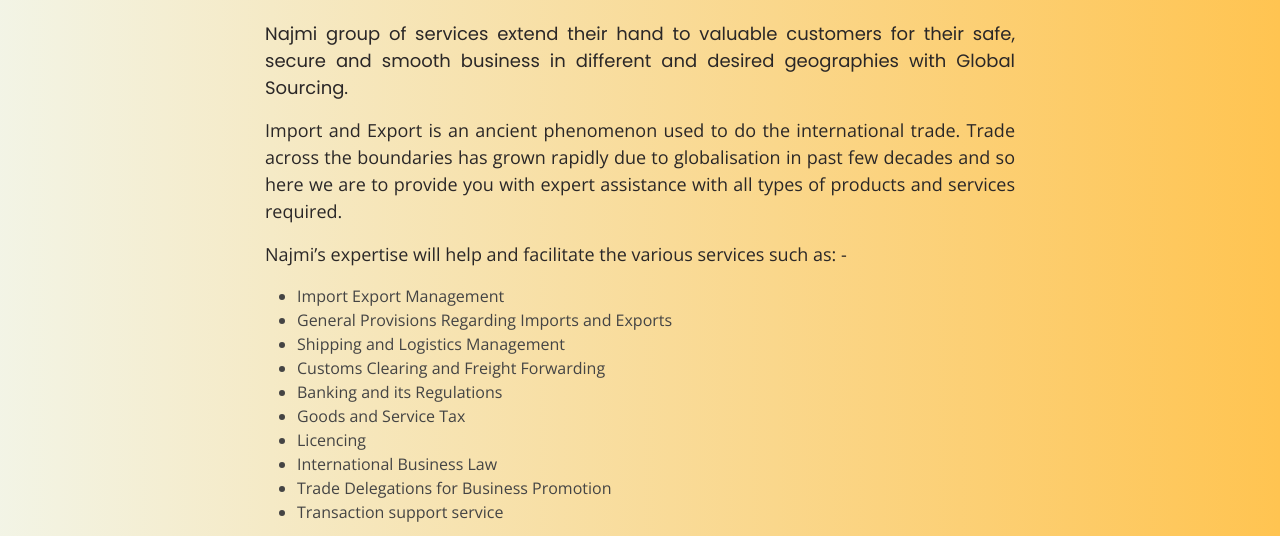
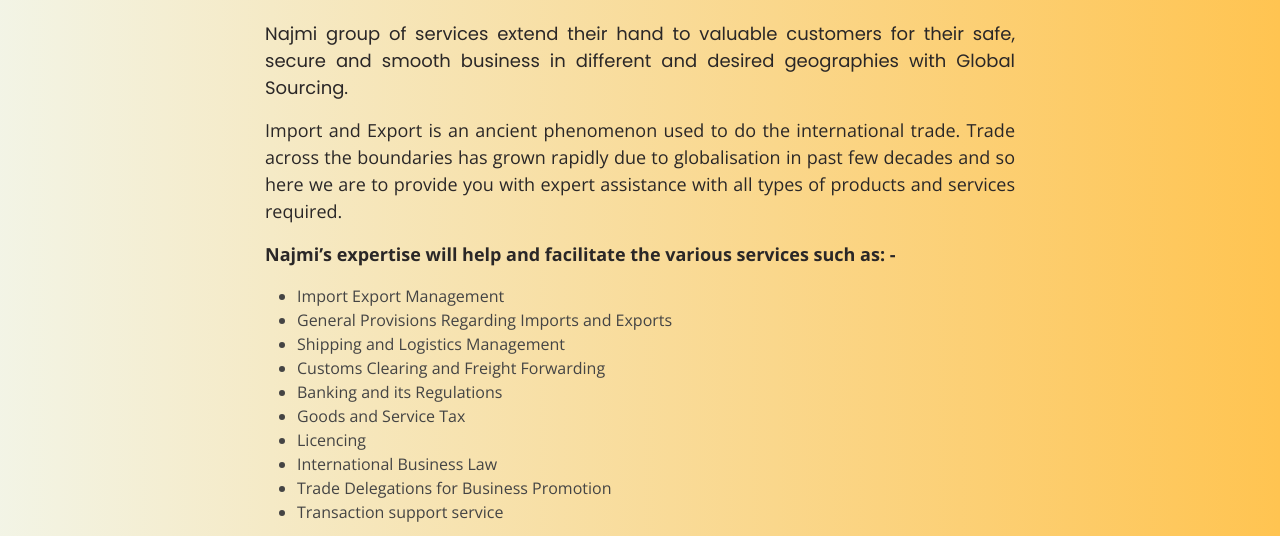
Before and after one commit to yashdreamsdevelopment/najmi-site, a plain HTML site: page importExport.html in a window 1280 px wide. Shown: the part 264-800 px from the top of the page. Drawn offline with nearby package versions, Linux system fonts and the light colour scheme.

Commit message:
services changes

```diff
--- a/importExport.html
+++ b/importExport.html
@@ -135,7 +135,7 @@
                             provide you with expert assistance with all types of products and services required.</p>
 
                         <p>
-                            Najmi’s expertise will help and facilitate the various services such as: -
+                            <b> Najmi’s expertise will help and facilitate the various services such as: -</b>
                         <ul>
                             <li>Import Export Management</li>
                             <li>General Provisions Regarding Imports and Exports</li>
```
